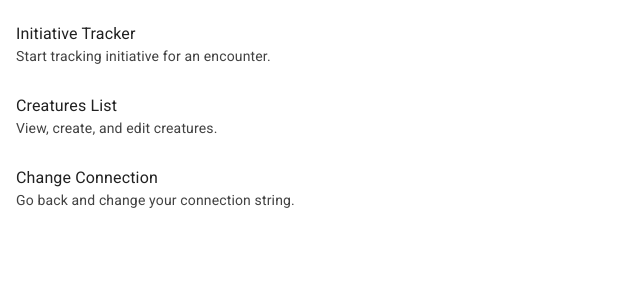
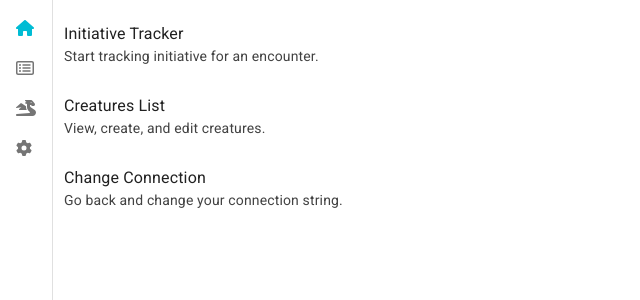
Before and after one commit to TJCowx/tauri-nextjs-example, a Next.js app: page /home in a window 1280 px wide. Shown: the top 300 px of the page, without its empty margins (0-640 px from the left). Built offline with nearby package versions, Linux system fonts and the light colour scheme.

Commit message:
home page done with layout

```diff
--- a/package.json
+++ b/package.json
@@ -15,6 +15,10 @@
     "@emotion/react": "^11.10.6",
     "@emotion/styled": "^11.10.6",
     "@fontsource/roboto": "^4.5.8",
+    "@fortawesome/fontawesome-svg-core": "^6.4.0",
+    "@fortawesome/free-regular-svg-icons": "^6.4.0",
+    "@fortawesome/free-solid-svg-icons": "^6.4.0",
+    "@fortawesome/react-fontawesome": "^0.2.0",
     "@mui/material": "^5.11.14",
     "@next/font": "13.1.6",
     "@tauri-apps/api": "^1.2.0",
--- /dev/null
+++ b/src/components/Layout/Layout.tsx
@@ -0,0 +1,20 @@
+import { styled } from '@mui/material';
+import { FC, PropsWithChildren } from 'react';
+import NavDrawer from './NavDrawer';
+
+const ContentContainer = styled('div')(() => ({
+  marginLeft: '48px',
+}));
+
+const Layout: FC<PropsWithChildren> = ({ children }) => {
+  return (
+    <div>
+      <NavDrawer />
+      <ContentContainer className="content-container">
+        {children}
+      </ContentContainer>
+    </div>
+  );
+};
+
+export default Layout;
--- /dev/null
+++ b/src/components/Layout/NavDrawer.tsx
@@ -0,0 +1,93 @@
+import { faListAlt } from '@fortawesome/free-regular-svg-icons';
+import { faHouse, faDragon, faGear } from '@fortawesome/free-solid-svg-icons';
+import { FontAwesomeIcon } from '@fortawesome/react-fontawesome';
+import {
+  Drawer,
+  List,
+  ListItem,
+  ListItemButton,
+  ListItemIcon,
+  styled,
+} from '@mui/material';
+import clsx from 'clsx';
+import Link from 'next/link';
+import router from 'next/router';
+import { FC, ReactNode } from 'react';
+
+type NavItem = {
+  text: string;
+  icon: ReactNode;
+  href: string;
+};
+
+const NavItems: NavItem[] = [
+  {
+    text: 'Home',
+    icon: <FontAwesomeIcon icon={faHouse} />,
+    href: '/home',
+  },
+  {
+    text: 'Initiative',
+    icon: <FontAwesomeIcon icon={faListAlt} />,
+    href: '/initiative',
+  },
+  {
+    text: 'Creatures',
+    icon: <FontAwesomeIcon icon={faDragon} />,
+    href: '/creatures',
+  },
+];
+
+const StyledDrawer = styled(Drawer)(({ theme }) => ({
+  '& .MuiListItem-root': { padding: 0 },
+  '& .MuiListItemButton-root': { padding: '12px 16px' },
+  '& .MuiListItemIcon-root.rail-icon': {
+    minWidth: 0,
+    '&.is-active svg': { color: theme.palette.primary.main },
+  },
+}));
+
+const NavDrawer: FC = () => {
+  return (
+    <StyledDrawer variant="permanent">
+      <List>
+        {NavItems.map(({ text, icon, href }) => (
+          <ListItem key={text}>
+            <Link href={href} passHref>
+              <ListItemButton aria-label={text} component="a" href={href}>
+                <ListItemIcon
+                  className={clsx({
+                    'rail-icon': true,
+                    'is-active': router.pathname.startsWith(href),
+                  })}
+                >
+                  {icon}
+                </ListItemIcon>
+              </ListItemButton>
+            </Link>
+          </ListItem>
+        ))}
+        <ListItem>
+          <Link href="/settings" passHref>
+            <ListItemButton
+              aria-label="Settings"
+              component="a"
+              href="/settings"
+            >
+              <ListItemIcon
+                className={clsx({
+                  'rail-icon': true,
+                  'is-active': router.pathname.startsWith('/settings'),
+                })}
+              >
+                <FontAwesomeIcon icon={faGear} />
+              </ListItemIcon>
+            </ListItemButton>
+          </Link>
+        </ListItem>
+      </List>
+    </StyledDrawer>
+  );
+};
+
+export default NavDrawer;
--- a/src/pages/home.tsx
+++ b/src/pages/home.tsx
@@ -1,11 +1,12 @@
 import { List, ListItemButton } from '@mui/material';
+import Layout from 'components/Layout/Layout';
 import ListItemText from 'components/List/ListItemText';
 import NextLink from 'next/link';
 import { FC } from 'react';
 
 const Home: FC = () => {
   return (
-    <>
+    <Layout>
       <List>
         <NextLink className="reset" href="/initiative">
           <ListItemButton>
@@ -32,7 +33,7 @@ const Home: FC = () => {
           </ListItemButton>
         </NextLink>
       </List>
-    </>
+    </Layout>
   );
 };
 
```
Also changed, not shown: 1 other file (tests, documents, lock files or other folders).
